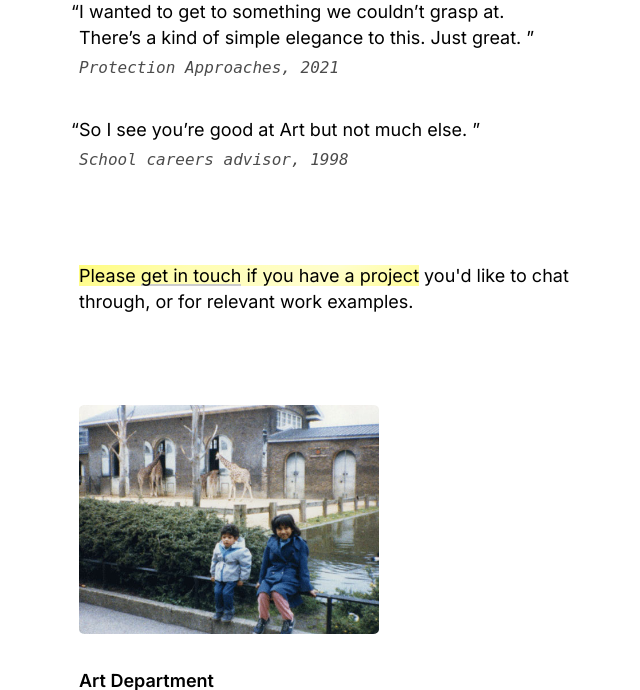
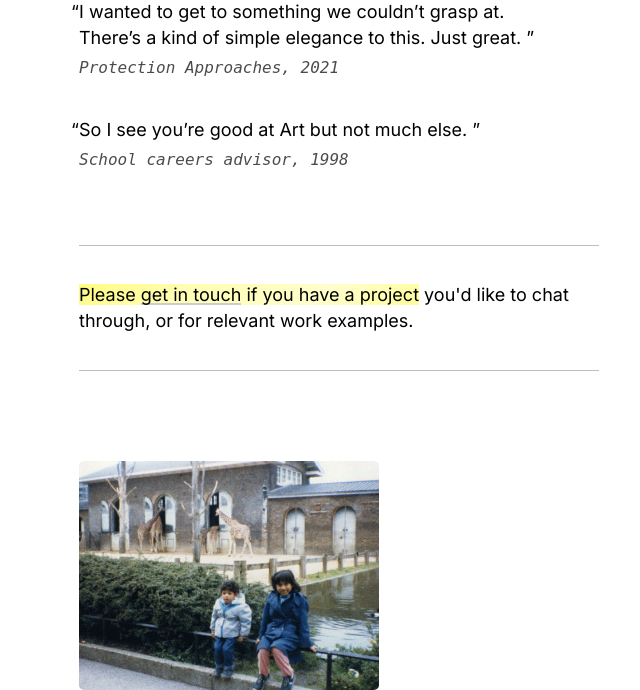
Before and after one commit to droom/artdept, a PHP site: page / in a window 1280 px wide. Shown: the part 1105-1795 px from the top of the page, without its empty margins (129-769 px from the left). Run offline with PHP 8.4, Linux system fonts and the light colour scheme; some web fonts are replaced.

Commit message:
adds keylines to cta

```diff
--- a/css/artdept.css
+++ b/css/artdept.css
@@ -63,7 +63,7 @@ a:hover {
   max-width: 520px;
 }
 
-/* Images */
+/* Stylings */
 
 img.editorial{
   max-width: 300px;
@@ -71,6 +71,10 @@ img.editorial{
 }
 img.rounded{
   border-radius: 2%;
+}
+.cta{
+  border-top: 1px solid rgba(0,0,0,0.25);
+  border-bottom: 1px solid rgba(0,0,0,0.25);
 }
 
 /* Vertical rhythm */
@@ -83,7 +87,8 @@ img.rounded{
 }
 
 .cta{
-  margin: 5rem 0 0 0;
+  margin: 4rem 0 4rem 0;
+  padding: 2rem 0 2rem 0;
 }
 
 .p + .p{
```
Also changed, not shown: index.html (+10 -4 lines).
